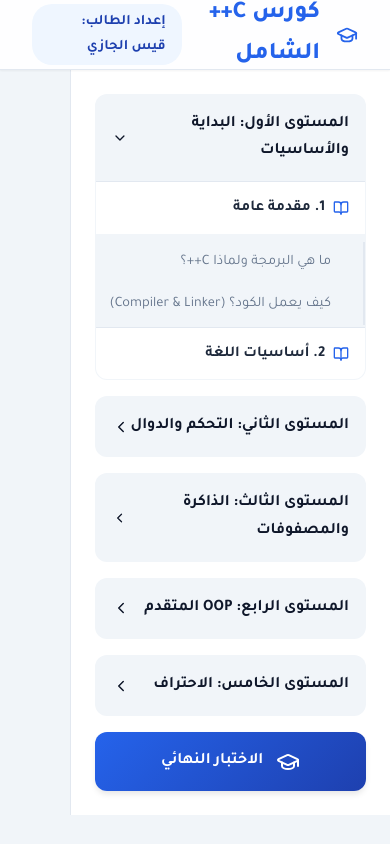
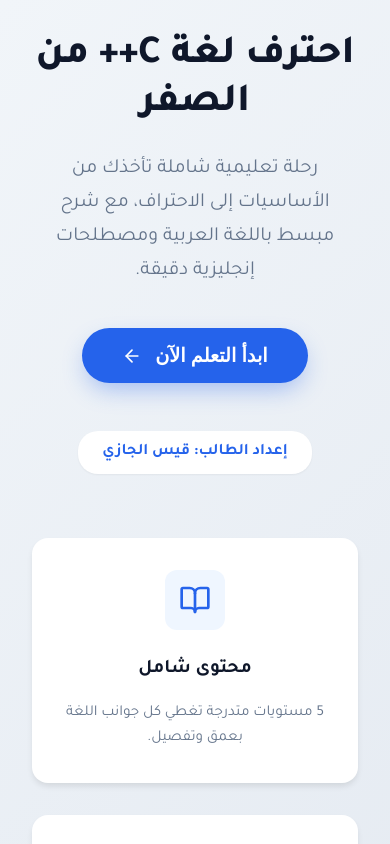
Before and after one commit to qaes26/c, a React (Vite) app: page / in a window 390 px wide. Shown: the top 844 px of the page. Built offline with nearby package versions, Linux system fonts and the light colour scheme.

Commit message:
Add Landing Page and Mobile Responsiveness

```diff
--- a/src/App.jsx
+++ b/src/App.jsx
@@ -3,51 +3,74 @@ import Header from './components/Header';
 import Sidebar from './components/Sidebar';
 import LessonView from './components/LessonView';
 import QuizView from './components/QuizView';
-import { courseContent } from './data/courseContent';
+import LandingPage from './components/LandingPage';
 
-function App() {
-  const [currentLesson, setCurrentLesson] = useState(null);
+const App = () => {
+  const [showLanding, setShowLanding] = useState(true);
+  const [selectedLesson, setSelectedLesson] = useState(null);
   const [isQuizMode, setIsQuizMode] = useState(false);
+  const [isMobileMenuOpen, setIsMobileMenuOpen] = useState(false);
 
-  const handleSelectLesson = (levelId, moduleId, lessonId) => {
-    const level = courseContent.find(l => l.id === levelId);
-    if (level) {
-      const module = level.modules.find(m => m.id === moduleId);
-      if (module) {
-        const lesson = module.lessons.find(l => l.id === lessonId);
-        if (lesson) {
-          setCurrentLesson(lesson);
-          setIsQuizMode(false);
-        }
-      }
-    }
+  const handleStartLearning = () => {
+    setShowLanding(false);
+  };
+
+  const handleSelectLesson = (lesson) => {
+    setSelectedLesson(lesson);
+    setIsQuizMode(false);
+    setIsMobileMenuOpen(false); // Close sidebar on mobile after selection
   };
 
   const handleSelectQuiz = () => {
     setIsQuizMode(true);
-    setCurrentLesson(null);
+    setSelectedLesson(null);
+    setIsMobileMenuOpen(false);
   };
 
+  const toggleMobileMenu = () => {
+    setIsMobileMenuOpen(!isMobileMenuOpen);
+  };
+
+  if (showLanding) {
+    return <LandingPage onStart={handleStartLearning} />;
+  }
+
   return (
-    <>
-      <Header />
-      <div className="app-container" style={{ marginTop: 'var(--header-height)' }}>
+    <div className="app-layout">
+      <Header onToggleMenu={toggleMobileMenu} />
+      <div className="main-container">
         <Sidebar
-          content={courseContent}
-          currentLesson={currentLesson}
           onSelectLesson={handleSelectLesson}
           onSelectQuiz={handleSelectQuiz}
           isQuizMode={isQuizMode}
+          isOpen={isMobileMenuOpen}
         />
+
+        {/* Overlay for mobile when sidebar is open */}
+        {isMobileMenuOpen && (
+          <div
+            className="mobile-overlay"
+            style={{
+              position: 'fixed',
+              top: 0,
+              left: 0,
+              right: 0,
+              bottom: 0,
+              background: 'rgba(0,0,0,0.5)',
+              zIndex: 800
+            }}
+            onClick={() => setIsMobileMenuOpen(false)}
+          />
+        )}
 
         {isQuizMode ? (
           <QuizView />
         ) : (
-          <LessonView lesson={currentLesson} />
+          <LessonView lesson={selectedLesson} />
         )}
       </div>
-    </>
+    </div>
   );
-}
+};
 
 export default App;
--- a/src/components/Header.jsx
+++ b/src/components/Header.jsx
@@ -1,10 +1,13 @@
 import React from 'react';
-import { GraduationCap } from 'lucide-react';
+import { GraduationCap, Menu } from 'lucide-react';
 
-const Header = () => {
+const Header = ({ onToggleMenu }) => {
     return (
         <header className="app-header">
             <div className="brand">
+                <button className="menu-btn" onClick={onToggleMenu}>
+                    <Menu size={24} />
+                </button>
                 <GraduationCap size={32} color="var(--primary)" />
                 <h1>كورس C++ الشامل</h1>
             </div>
--- /dev/null
+++ b/src/components/LandingPage.jsx
@@ -0,0 +1,52 @@
+import React from 'react';
+import { BookOpen, Code, Globe, ArrowLeft } from 'lucide-react';
+
+const LandingPage = ({ onStart }) => {
+    return (
+        <div className="landing-page">
+            <div className="hero-section">
+                <div className="hero-content">
+                    <h1 className="hero-title">احترف لغة C++ من الصفر</h1>
+                    <p className="hero-subtitle">
+                        رحلة تعليمية شاملة تأخذك من الأساسيات إلى الاحتراف، مع شرح مبسط باللغة العربية ومصطلحات إنجليزية دقيقة.
+                    </p>
+                    <button className="start-btn" onClick={onStart}>
+                        <span>ابدأ التعلم الآن</span>
+                        <ArrowLeft size={20} />
+                    </button>
+                </div>
+                <div className="hero-badge">
+                    <span>إعداد الطالب: قيس الجازي</span>
+                </div>
+            </div>
+
+            <div className="features-grid">
+                <div className="feature-card">
+                    <div className="icon-wrapper">
+                        <BookOpen size={32} />
+                    </div>
+                    <h3>محتوى شامل</h3>
+                    <p>5 مستويات متدرجة تغطي كل جوانب اللغة بعمق وتفصيل.</p>
+                </div>
+
+                <div className="feature-card">
+                    <div className="icon-wrapper">
+                        <Code size={32} />
+                    </div>
+                    <h3>أمثلة عملية</h3>
+                    <p>مئات الأمثلة البرمجية المشروحة لترسيخ الفهم النظري.</p>
+                </div>
+
+                <div className="feature-card">
+                    <div className="icon-wrapper">
+                        <Globe size={32} />
+                    </div>
+                    <h3>ثنائي اللغة</h3>
+                    <p>شرح عربي وافي مع المصطلحات الإنجليزية لتهيئتك لسوق العمل.</p>
+                </div>
+            </div>
+        </div>
+    );
+};
+
+export default LandingPage;
--- a/src/components/Sidebar.jsx
+++ b/src/components/Sidebar.jsx
@@ -2,7 +2,7 @@ import React, { useState } from 'react';
 import { courseContent } from '../data/courseContent';
 import { ChevronDown, ChevronLeft, BookOpen, GraduationCap } from 'lucide-react';
 
-const Sidebar = ({ onSelectLesson, onSelectQuiz, isQuizMode }) => {
+const Sidebar = ({ onSelectLesson, onSelectQuiz, isQuizMode, isOpen }) => {
     const [expandedLevels, setExpandedLevels] = useState(['level-1']);
     const [expandedModules, setExpandedModules] = useState(['intro']);
 
@@ -19,7 +19,7 @@ const Sidebar = ({ onSelectLesson, onSelectQuiz, isQuizMode }) => {
     };
 
     return (
-        <div className="app-sidebar">
+        <div className={`app-sidebar ${isOpen ? 'open' : ''}`}>
             {courseContent.map((level) => (
                 <div key={level.id} className="level-card">
                     <div
--- a/src/index.css
+++ b/src/index.css
@@ -327,3 +327,195 @@ code {
   border-top: 1px solid var(--border);
   margin-top: 3rem;
 }
+
+/* Landing Page Styles */
+.landing-page {
+  min-height: 100vh;
+  background: linear-gradient(135deg, var(--bg-body) 0%, #e2e8f0 100%);
+  display: flex;
+  flex-direction: column;
+  align-items: center;
+  justify-content: center;
+  padding: 2rem;
+  text-align: center;
+}
+
+.hero-section {
+  max-width: 800px;
+  margin-bottom: 4rem;
+  animation: fadeIn 0.8s ease-out;
+}
+
+.hero-title {
+  font-size: 3.5rem;
+  font-weight: 800;
+  color: var(--secondary);
+  margin-bottom: 1.5rem;
+  line-height: 1.2;
+}
+
+.hero-subtitle {
+  font-size: 1.25rem;
+  color: var(--text-muted);
+  margin-bottom: 2.5rem;
+  max-width: 600px;
+  margin-left: auto;
+  margin-right: auto;
+}
+
+.start-btn {
+  background: var(--primary);
+  color: white;
+  padding: 1rem 2.5rem;
+  font-size: 1.2rem;
+  font-weight: bold;
+  border: none;
+  border-radius: 50px;
+  cursor: pointer;
+  display: inline-flex;
+  align-items: center;
+  gap: 0.8rem;
+  transition: all 0.3s ease;
+  box-shadow: 0 10px 25px -5px rgba(37, 99, 235, 0.4);
+}
+
+.start-btn:hover {
+  transform: translateY(-3px);
+  box-shadow: 0 20px 30px -10px rgba(37, 99, 235, 0.5);
+  background: var(--primary-dark);
+}
+
+.hero-badge {
+  margin-top: 3rem;
+  display: inline-block;
+  padding: 0.5rem 1.5rem;
+  background: white;
+  border-radius: 20px;
+  font-weight: 600;
+  color: var(--primary);
+  box-shadow: var(--shadow-sm);
+}
+
+.features-grid {
+  display: grid;
+  grid-template-columns: repeat(auto-fit, minmax(280px, 1fr));
+  gap: 2rem;
+  max-width: 1200px;
+  width: 100%;
+}
+
+.feature-card {
+  background: white;
+  padding: 2rem;
+  border-radius: 16px;
+  box-shadow: var(--shadow-md);
+  transition: transform 0.3s ease;
+}
+
+.feature-card:hover {
+  transform: translateY(-5px);
+}
+
+.icon-wrapper {
+  width: 60px;
+  height: 60px;
+  background: var(--primary-light);
+  color: var(--primary);
+  border-radius: 12px;
+  display: flex;
+  align-items: center;
+  justify-content: center;
+  margin: 0 auto 1.5rem;
+}
+
+.feature-card h3 {
+  font-size: 1.2rem;
+  margin-bottom: 0.8rem;
+  color: var(--secondary);
+}
+
+.feature-card p {
+  color: var(--text-muted);
+  font-size: 0.95rem;
+}
+
+@keyframes fadeIn {
+  from {
+    opacity: 0;
+    transform: translateY(20px);
+  }
+
+  to {
+    opacity: 1;
+    transform: translateY(0);
+  }
+}
+
+/* Mobile Responsiveness */
+@media (max-width: 768px) {
+  :root {
+    --header-height: 60px;
+    --sidebar-width: 280px;
+  }
+
+  .app-header {
+    padding: 0 1rem;
+  }
+
+  .brand h1 {
+    font-size: 1.1rem;
+  }
+
+  .author-badge {
+    display: none;
+    /* Hide on very small screens or move to menu */
+  }
+
+  .main-container {
+    position: relative;
+  }
+
+  .app-sidebar {
+    position: fixed;
+    top: var(--header-height);
+    right: 0;
+    bottom: 0;
+    z-index: 900;
+    transform: translateX(100%);
+    /* Hidden by default (RTL) */
+    transition: transform 0.3s ease-in-out;
+    box-shadow: -5px 0 15px rgba(0, 0, 0, 0.1);
+  }
+
+  .app-sidebar.open {
+    transform: translateX(0);
+  }
+
+  .content-area {
+    padding: 1.5rem;
+  }
+
+  .content-wrapper {
+    padding: 1.5rem;
+  }
+
+  .hero-title {
+    font-size: 2.5rem;
+  }
+
+  .menu-btn {
+    display: block;
+    /* Will be styled in Header component */
+    background: none;
+    border: none;
+    cursor: pointer;
+    color: var(--secondary);
+    padding: 0.5rem;
+  }
+}
+
+@media (min-width: 769px) {
+  .menu-btn {
+    display: none;
+  }
+}
```
